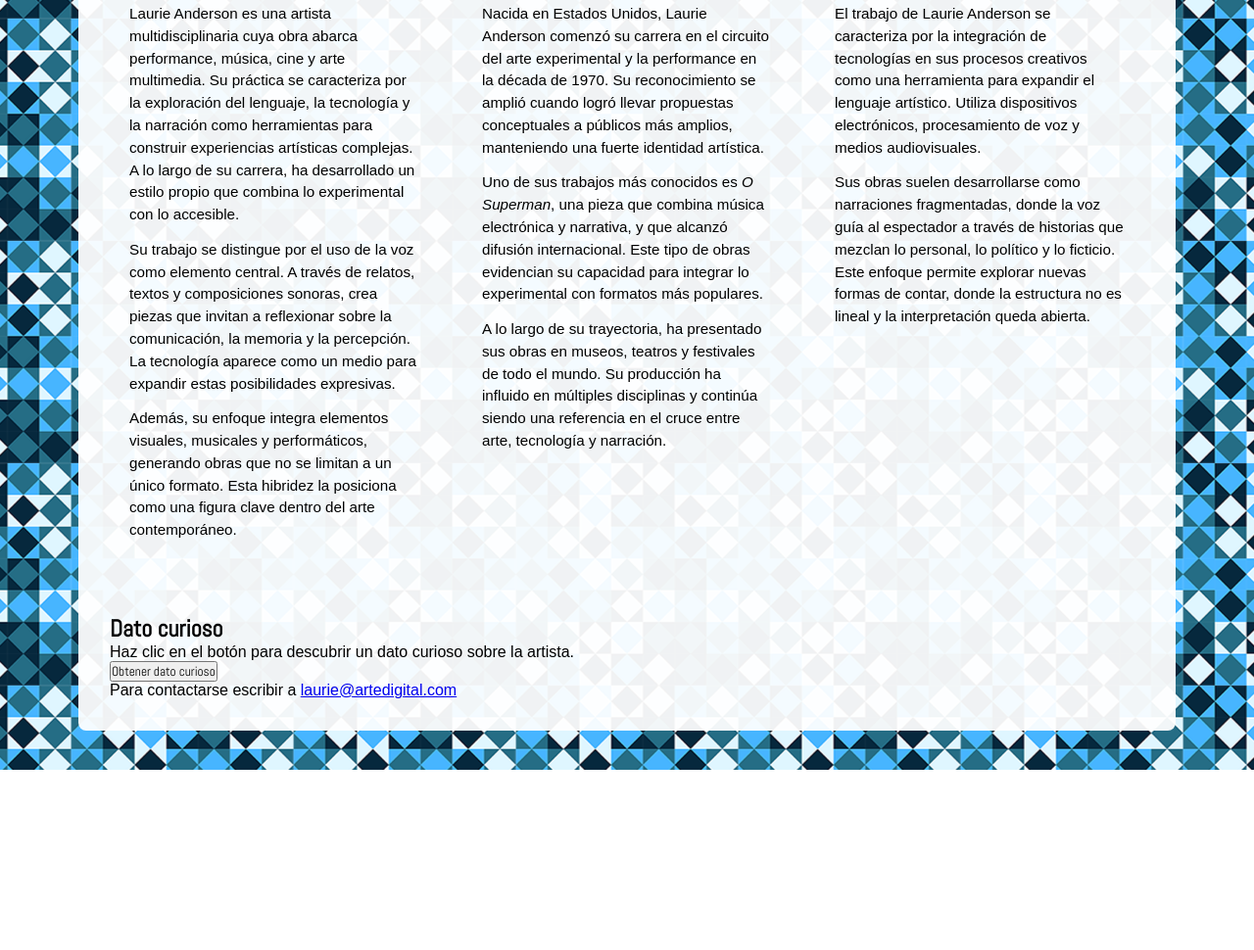
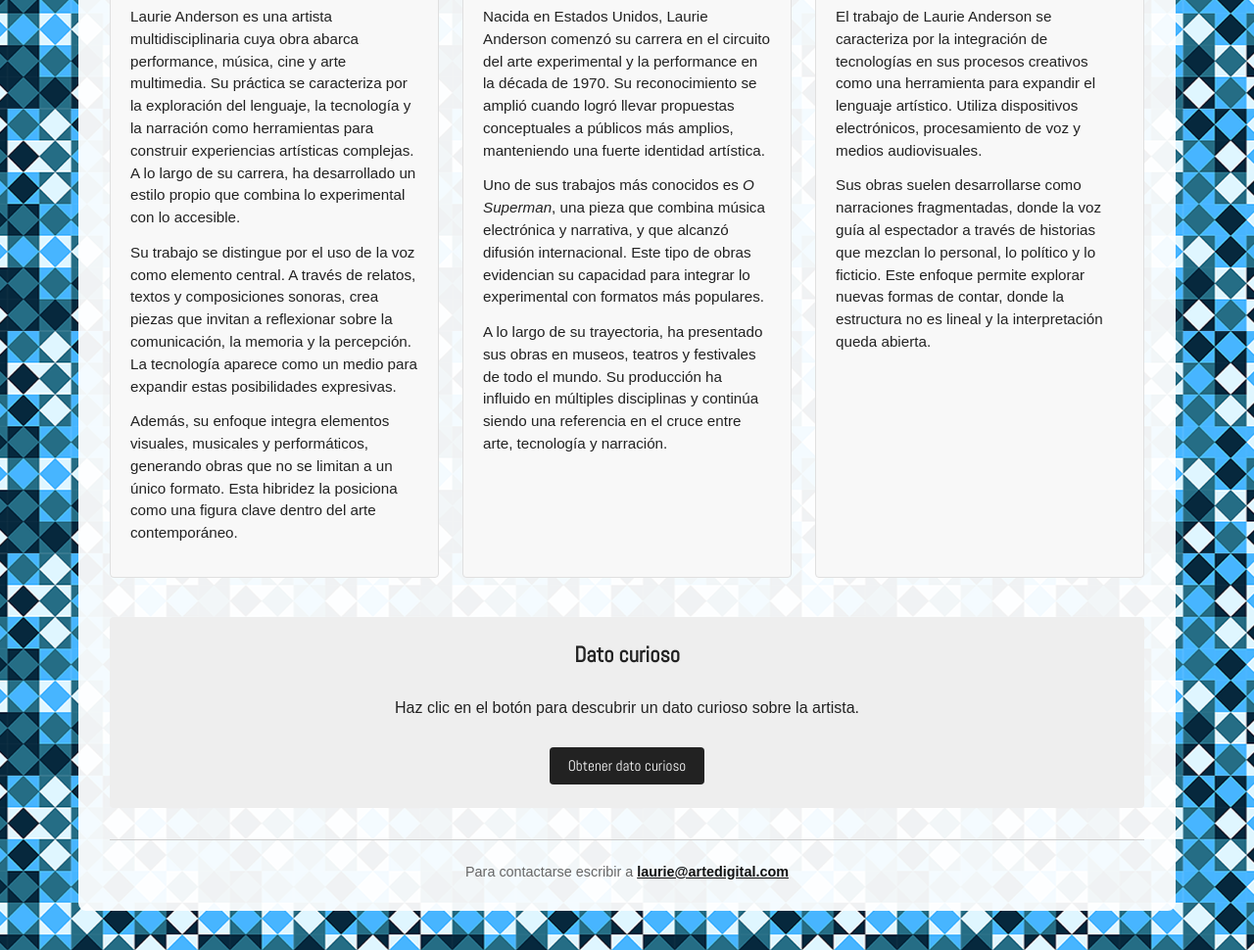
Before and after one commit to ambarroberto/Recuperatorio-Segundo-Parcial, a plain HTML site: page index.html in a window 1280 px wide. Shown: the part 975-1945 px from the top of the page at 98% size. Before the commit the page ends 1761 px from the top, so only its background shows below. Drawn offline with Linux system fonts and the light colour scheme.

Commit message:
css dato curioso y footer

```diff
--- a/CSS/rec.css
+++ b/CSS/rec.css
@@ -122,3 +122,77 @@ button:focus-visible {
   line-height: 1.5;
   margin-bottom: 0.8rem;
 }
+
+.seccion-dato-curioso {
+  text-align: center;
+  background-color: var(--color-fondo-dato);
+  padding: 1.5rem;
+  border-radius: 0.25rem;
+  margin-bottom: 2rem;
+}
+
+.seccion-dato-curioso h2 {
+  font-size: 1.4rem;
+  margin-bottom: 1rem;
+}
+
+.contenedor-dato {
+  min-height: 3rem;
+  display: flex;
+  align-items: center;
+  justify-content: center;
+  margin-bottom: 1rem;
+}
+
+#texto-dato-curioso {
+  font-size: 1rem;
+  line-height: 1.4;
+  color: var(--color-texto-oscuro);
+}
+
+.btn-destacado {
+  background-color: var(--color-acento);
+  color: var(--color-blanco);
+  border: none;
+  padding: 0.6rem 1.2rem;
+  font-size: 0.95rem;
+  border-radius: 0.25rem;
+  cursor: pointer;
+}
+
+.btn-destacado:hover {
+  background-color: var(--color-acento-hover);
+}
+
+.pie-pagina {
+  text-align: center;
+  border-top: 1px solid var(--color-borde);
+  padding-top: 1.5rem;
+  font-size: 0.9rem;
+  color: var(--color-texto-gris-claro);
+}
+
+.pie-pagina a {
+  color: var(--color-titulo);
+  font-weight: bold;
+}
+
+:root {
+  --color-texto-oscuro: #222222;
+  --color-titulo: #111111;
+  --color-texto-medio: #333333;
+  --color-texto-gris: #555555;
+  --color-texto-gris-claro: #666666;
+  --color-borde: #cccccc;
+  --color-borde-claro: #dddddd;
+  --color-borde-tarjeta: #e0e0e0;
+  --color-fondo-tarjeta: #f8f8f8;
+  --color-fondo-dato: #eeeeee;
+  --color-acento: #222222;
+  --color-acento-hover: #444444;
+  --color-blanco: #ffffff;
+  --color-error: #b3261e;
+  --color-error-fondo: #fbeaea;
+  --color-exito: #1e6b3e;
+  --color-exito-fondo: #e9f5ee;
+}
```
